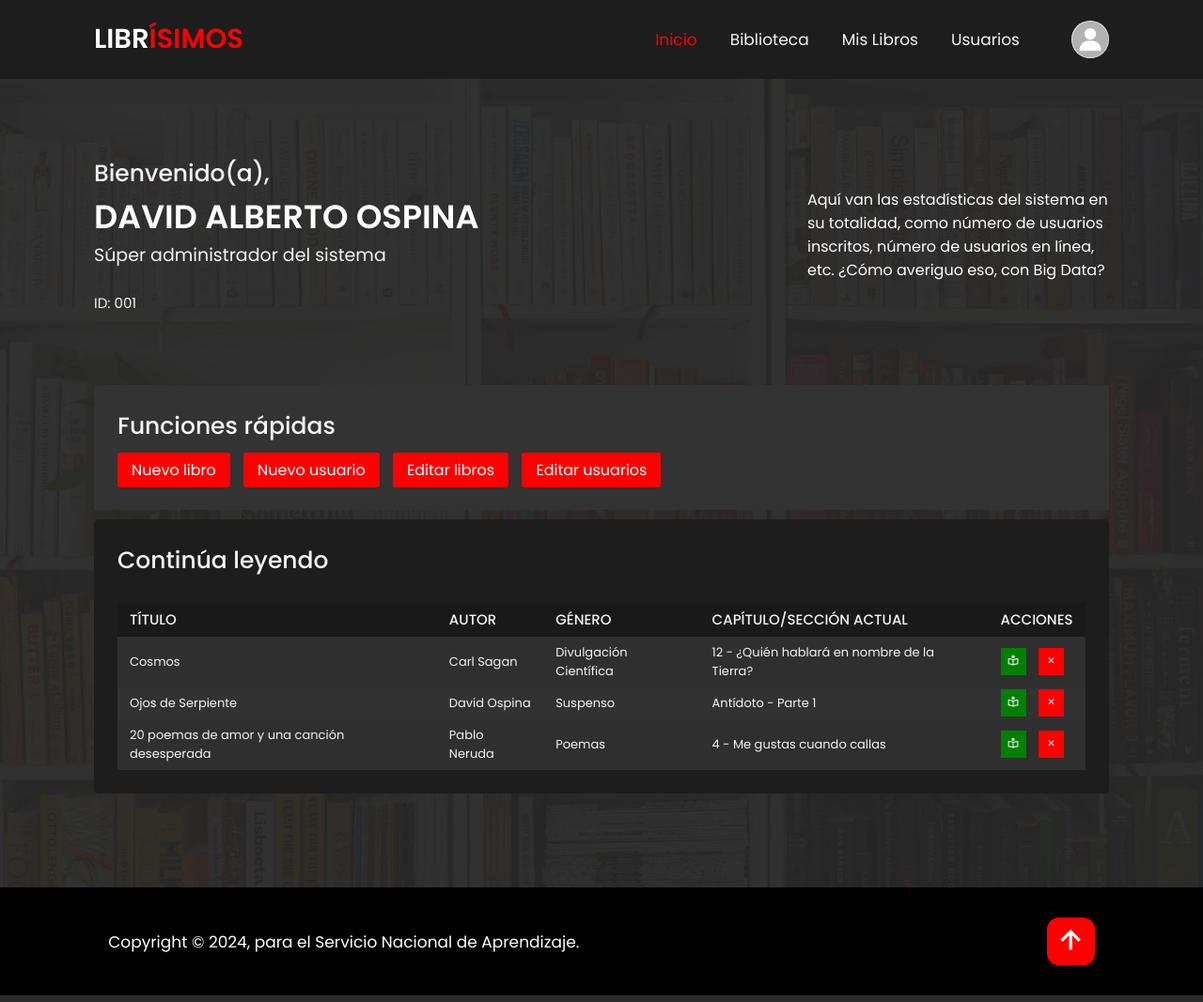
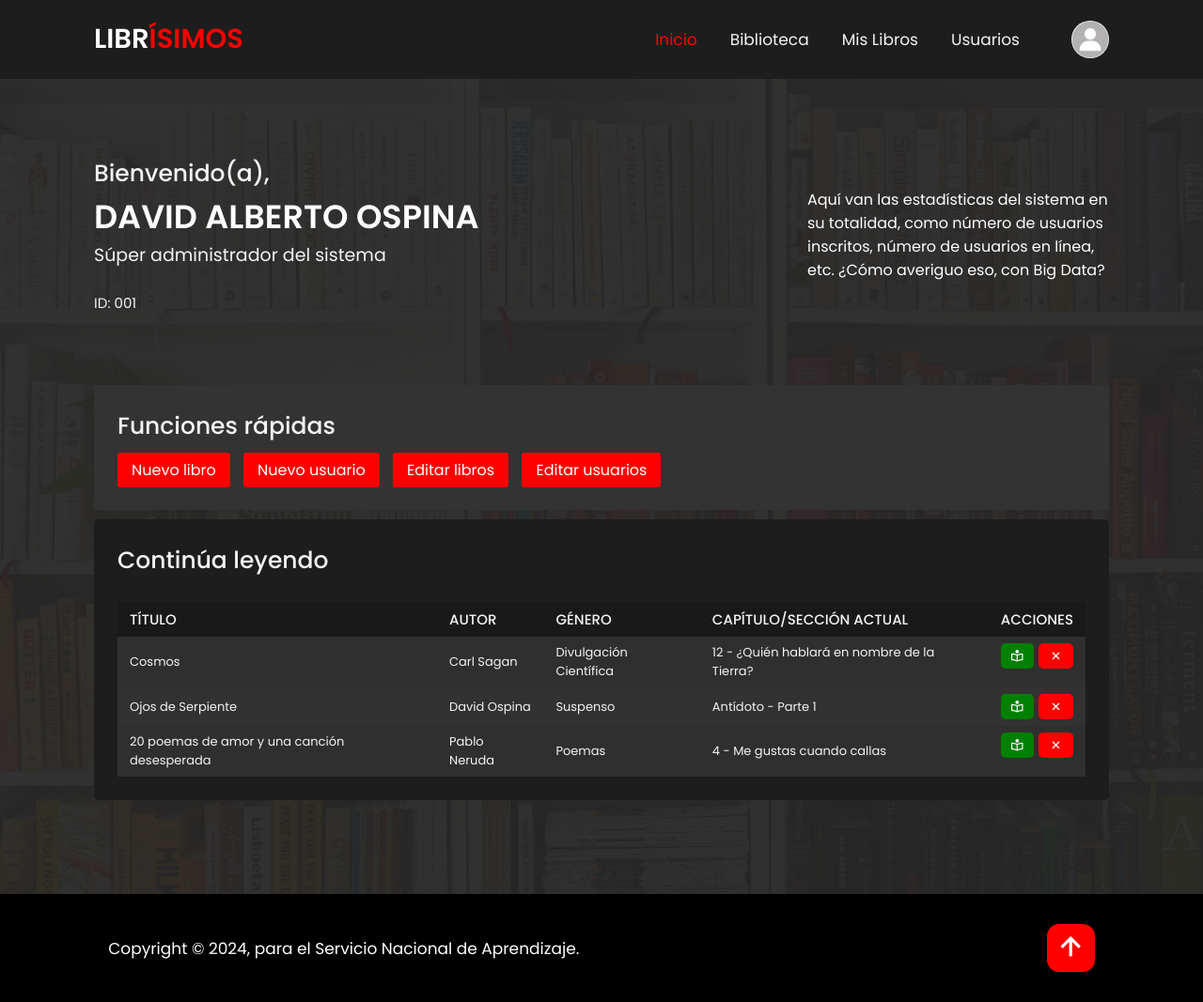
Before and after one commit to davidospinapereira/librisimos, a PHP site: page /admin-page.html in a window 1280 px wide. Shown: the whole page at 94% size. Run offline with PHP 8.4, Linux system fonts and the light colour scheme.

Commit message:
Tabla de continuar leyendo terminada y algunos ajustes responsivos hechos

```diff
--- a/admin-page.html
+++ b/admin-page.html
@@ -103,7 +103,7 @@
                                 <td data-cell="autor">Carl Sagan</td>
                                 <td data-cell="genero">Divulgación Científica</td>
                                 <td data-cell="seccion">12 - ¿Quién hablará en nombre de la Tierra?</td>
-                                <td data-cell="acciones">
+                                <td data-cell="acciones" class="acciones">
                                     <span class="button continue"><i class='bx bx-book-reader'></i></span>
                                     <span class="button quit"><i class='bx bx-x' ></i></span>
                                 </td>
@@ -113,7 +113,7 @@
                                 <td data-cell="autor">David Ospina</td>
                                 <td data-cell="genero">Suspenso</td>
                                 <td data-cell="seccion">Antídoto - Parte 1</td>
-                                <td data-cell="acciones">
+                                <td data-cell="acciones" class="acciones">
                                     <span class="button continue"><i class='bx bx-book-reader'></i></span>
                                     <span class="button quit"><i class='bx bx-x' ></i></span>
                                 </td>
@@ -123,7 +123,7 @@
                                 <td data-cell="autor">Pablo Neruda</td>
                                 <td data-cell="genero">Poemas</td>
                                 <td data-cell="seccion">4 - Me gustas cuando callas</td>
-                                <td data-cell="acciones">
+                                <td data-cell="acciones" class="acciones">
                                     <span class="button continue"><i class='bx bx-book-reader'></i></span>
                                     <span class="button quit"><i class='bx bx-x' ></i></span>
                                 </td>
--- a/css/page-style.css
+++ b/css/page-style.css
@@ -296,21 +296,32 @@
     font-size: 13px;
 }
 
+.continue-table .acciones
+{
+    display: flex;
+    justify-content: space-between;
+}
+
 .continue-table td span.button
 {
-    padding: 5px 7px;
-    margin-right: 10px;
+    padding: 5px 10px;
     cursor: pointer;
+    border-radius: 5px;
+    display: inline-flex;
+    justify-content: center;
+    align-items: center;
 }
 
 .continue-table td span.continue
 {
     background: green;
+    font-size: 15px;
 }
 
 .continue-table td span.quit
 {
     background: red;
+    font-size: 17px;
 }
 
 .continue-table tr:nth-of-type(2n)
@@ -320,3 +331,61 @@
 
 /* Terminan estilos de tabla de continuar leyendo */
 /* Terminan estilos específicos de componentes */
+
+/* Comienzan estilos responsivos */
+/* Comienzan estilos para tamaño tableta */
+@media (max-width: 650px)
+{
+    .contenido
+    {
+        padding: 100px 20px 30px 20px;
+    }
+    /* Comienzan estilos para tabla de continuar leyendo */
+    .continue-table tr:nth-of-type(2n)
+    {
+        background: rgba(0, 0, 0, 0.15);
+    }
+
+    .continue-table th
+    {
+        display: none;
+    }
+
+    .continue-table td
+    {
+        display: grid;
+        gap: 0.5rem;
+        grid-template-columns: 15ch auto;
+        padding: 0.5rem 1rem;
+    }
+
+    .continue-table td::before
+    {
+        content: attr(data-cell) ": ";
+        font-weight: 500;
+        text-transform: uppercase;
+    }
+
+    .continue-table .acciones
+    {
+        padding: 20px 0;
+        justify-content: left;
+        gap: 9px;
+    }
+
+    .continue-table .acciones::before
+    {
+        content: '';
+    }
+
+    .continue-table .acciones .button
+    {
+        width: 45%;
+    }
+    /* Terminan estilos para tabla de continuar leyendo*/
+}
+
+/* Terminan estilos para tamaño tableta */
+/* Comienzan estilos para tamaño celular */
+/* Terminan estilos para tamaño celular */
+/* Terminan estilos responsivos */
```
